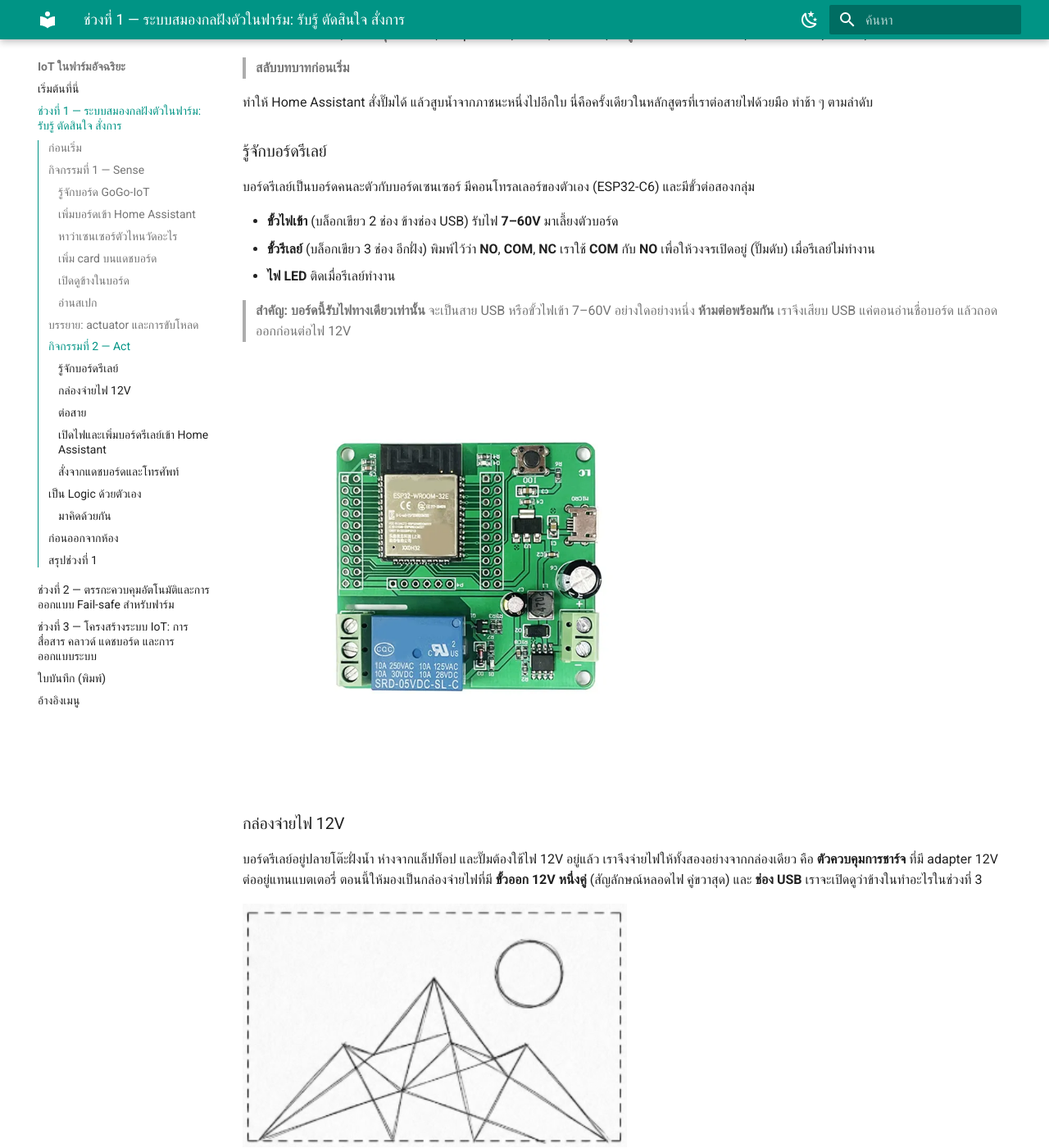
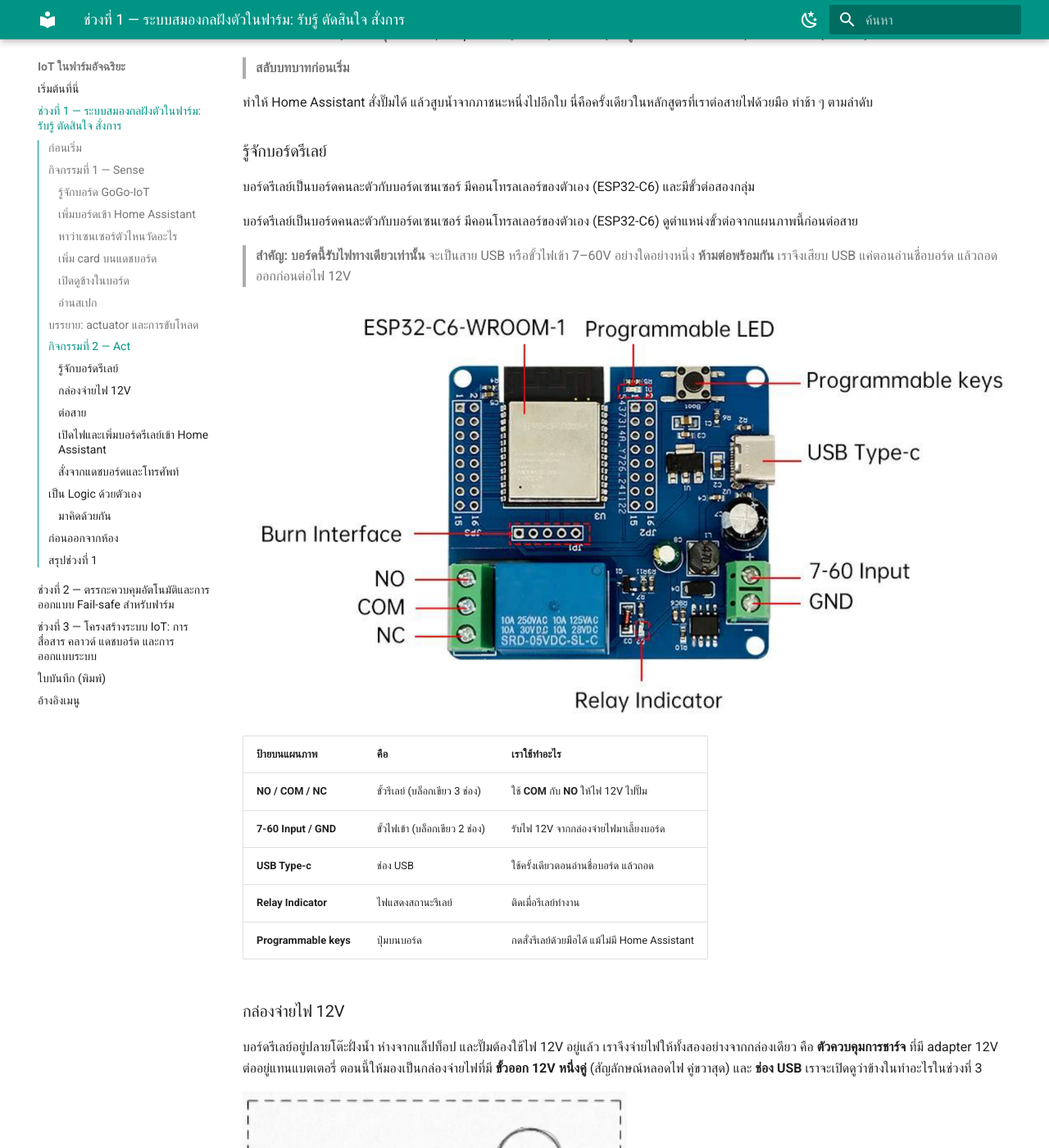
Before and after one commit to arnans/iot-training, an MkDocs documentation site: the page built from docs/session-1.md, in a window 1280 px wide and 1400 px high, scrolled down 4572 px. Shown: the whole window at 82% size. Built offline with MkDocs 1.6.1 and Material for MkDocs 9.7.7, drawn with Linux system fonts in a browser that asks for light colours.

Commit message:
Add labelled relay board diagram; defer the vibration reporter
Images extracted from the vendor datasheet. relay-board-terminals.png is the
labelled diagram from page 7, cropped to the callouts: NO/COM/NC, the 7-60V
input pair, USB-C, the button, and both LEDs. It replaces
relay-board-generic-x1.webp, which was the WROOM variant from
devices.esphome.io and therefore the wrong board.

session-1.md now leads the relay section with that diagram plus a Thai table
mapping each English silkscreen label to what teams use it for, so the
"students must see clearly where to connect the wires" requirement is met by
the one image in the worksheet that is not a placeholder.

Vibration reporter (accelerometer inferring that the pump is actually
running): deliberately not built. The algorithm is already specified in
gogo-iot-node/docs/ESPHOME_PLAN.md, but it needs its own debugging loop,
thresholds calibrated against a real pump, and it may be physically
impossible on the same board — which also needs ambient light, open air, and
carries the float switch. TEST-PLAN test I answers the physical question in
15 minutes using the accelerometer entities that already exist, with no new
firmware. If a signal exists the feature is worth building, because commanded
state versus actual state is exactly session 2's fail-safe theme.

Co-Authored-By: Claude Opus 5 (1M context) <noreply@anthropic.com>

```diff
--- a/docs/session-1.md
+++ b/docs/session-1.md
@@ -116,13 +116,19 @@ Home Assistant ทำงานอยู่บนแล็ปท็อปขอ
 
 บอร์ดรีเลย์เป็นบอร์ดคนละตัวกับบอร์ดเซนเซอร์ มีคอนโทรลเลอร์ของตัวเอง (ESP32-C6) และมีขั้วต่อสองกลุ่ม
 
-- **ขั้วไฟเข้า** (บล็อกเขียว 2 ช่อง ข้างช่อง USB) รับไฟ **7–60V** มาเลี้ยงตัวบอร์ด
-- **ขั้วรีเลย์** (บล็อกเขียว 3 ช่อง อีกฝั่ง) พิมพ์ไว้ว่า **NO**, **COM**, **NC** เราใช้ **COM** กับ **NO** เพื่อให้วงจรเปิดอยู่ (ปั๊มดับ) เมื่อรีเลย์ไม่ทำงาน
-- **ไฟ LED** ติดเมื่อรีเลย์ทำงาน
+บอร์ดรีเลย์เป็นบอร์ดคนละตัวกับบอร์ดเซนเซอร์ มีคอนโทรลเลอร์ของตัวเอง (ESP32-C6) ดูตำแหน่งขั้วต่อจากแผนภาพนี้ก่อนต่อสาย
 
 > **สำคัญ: บอร์ดนี้รับไฟทางเดียวเท่านั้น** จะเป็นสาย USB หรือขั้วไฟเข้า 7–60V อย่างใดอย่างหนึ่ง **ห้ามต่อพร้อมกัน** เราจึงเสียบ USB แค่ตอนอ่านชื่อบอร์ด แล้วถอดออกก่อนต่อไฟ 12V
 
-![บอร์ดรีเลย์ ESP32 แผ่น PCB สีน้ำเงิน เห็นตัวรีเลย์ ขั้วต่อสามขั้ว NC COM NO และขั้วไฟเข้า](images/relay-board-generic-x1.webp){ width="55%" }
+![แผนภาพบอร์ดรีเลย์ ESP32-C6 ชี้ตำแหน่งขั้ว NO COM NC ทางซ้าย ขั้วไฟเข้า 7-60 Input และ GND ทางขวา ช่อง USB Type-C ปุ่มบนบอร์ด ไฟ LED และไฟแสดงสถานะรีเลย์](images/relay-board-terminals.png){ width="100%" }
+
+| ป้ายบนแผนภาพ | คือ | เราใช้ทำอะไร |
+|--------------|-----|--------------|
+| **NO / COM / NC** | ขั้วรีเลย์ (บล็อกเขียว 3 ช่อง) | ใช้ **COM** กับ **NO** ให้ไฟ 12V ไปปั๊ม |
+| **7-60 Input / GND** | ขั้วไฟเข้า (บล็อกเขียว 2 ช่อง) | รับไฟ 12V จากกล่องจ่ายไฟมาเลี้ยงบอร์ด |
+| **USB Type-c** | ช่อง USB | ใช้ครั้งเดียวตอนอ่านชื่อบอร์ด แล้วถอด |
+| **Relay Indicator** | ไฟแสดงสถานะรีเลย์ | ติดเมื่อรีเลย์ทำงาน |
+| **Programmable keys** | ปุ่มบนบอร์ด | กดสั่งรีเลย์ด้วยมือได้ แม้ไม่มี Home Assistant |
 
 ### กล่องจ่ายไฟ 12V
 
```
Also changed, not shown: TEST-PLAN.md (+38 -1 lines), WORKSHEET-TODO.md (+42 -0 lines), docs/images/relay-board-generic-x1.webp (deleted), docs/images/relay-board-terminals.png (added), docs/images/relay-board.jpg (added), 1 other file.
